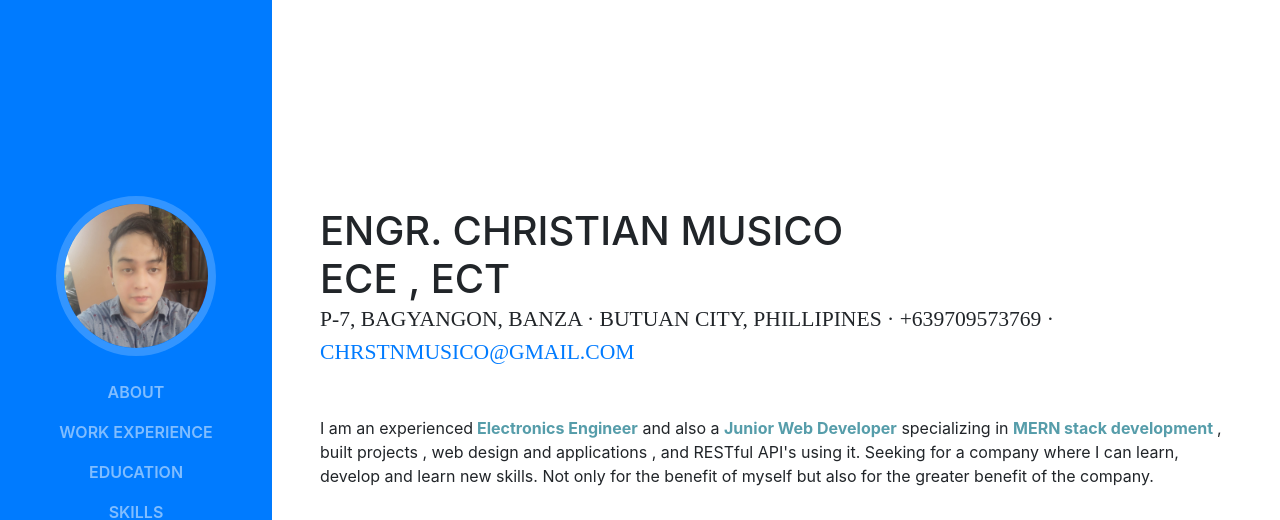
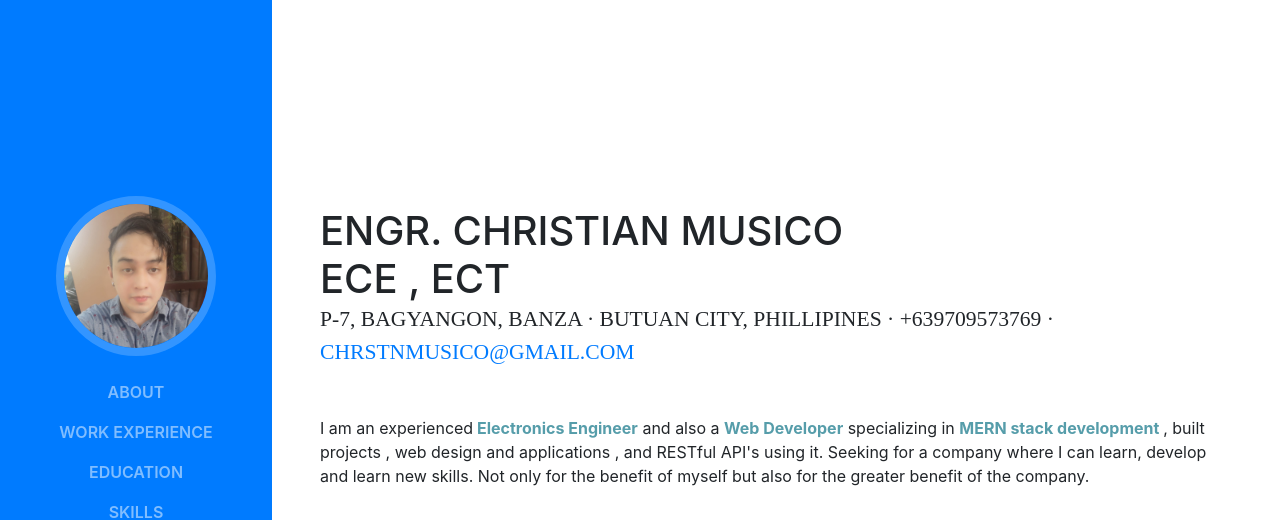
Before and after one commit to zChris101/zChris101.github.io, a website with bundled scripts: page index.html in a window 1280 px wide. Shown: the top 520 px of the page. Built offline with nearby package versions, Linux system fonts and the light colour scheme; a web font is replaced by a local one.

Commit message:
About Page Edit

```diff
--- a/index.html
+++ b/index.html
@@ -83,7 +83,7 @@
           <a href="mailto:name@email.com">chrstnmusico@gmail.com</a>
         </div>
         <p class="mb-5">I am an experienced<strong style=color:#569DAA> Electronics Engineer</strong> and also a <strong
-            style=color:#569DAA>Junior Web Developer</strong> specializing in <strong style=color:#569DAA>MERN stack
+            style=color:#569DAA>Web Developer</strong> specializing in <strong style=color:#569DAA>MERN stack
             development </strong>, built projects , web design and applications , and RESTful API's using it. Seeking
           for a company where I can learn, develop and learn new skills. Not only for the benefit of myself but also for
           the greater benefit of the company.</p>
```
